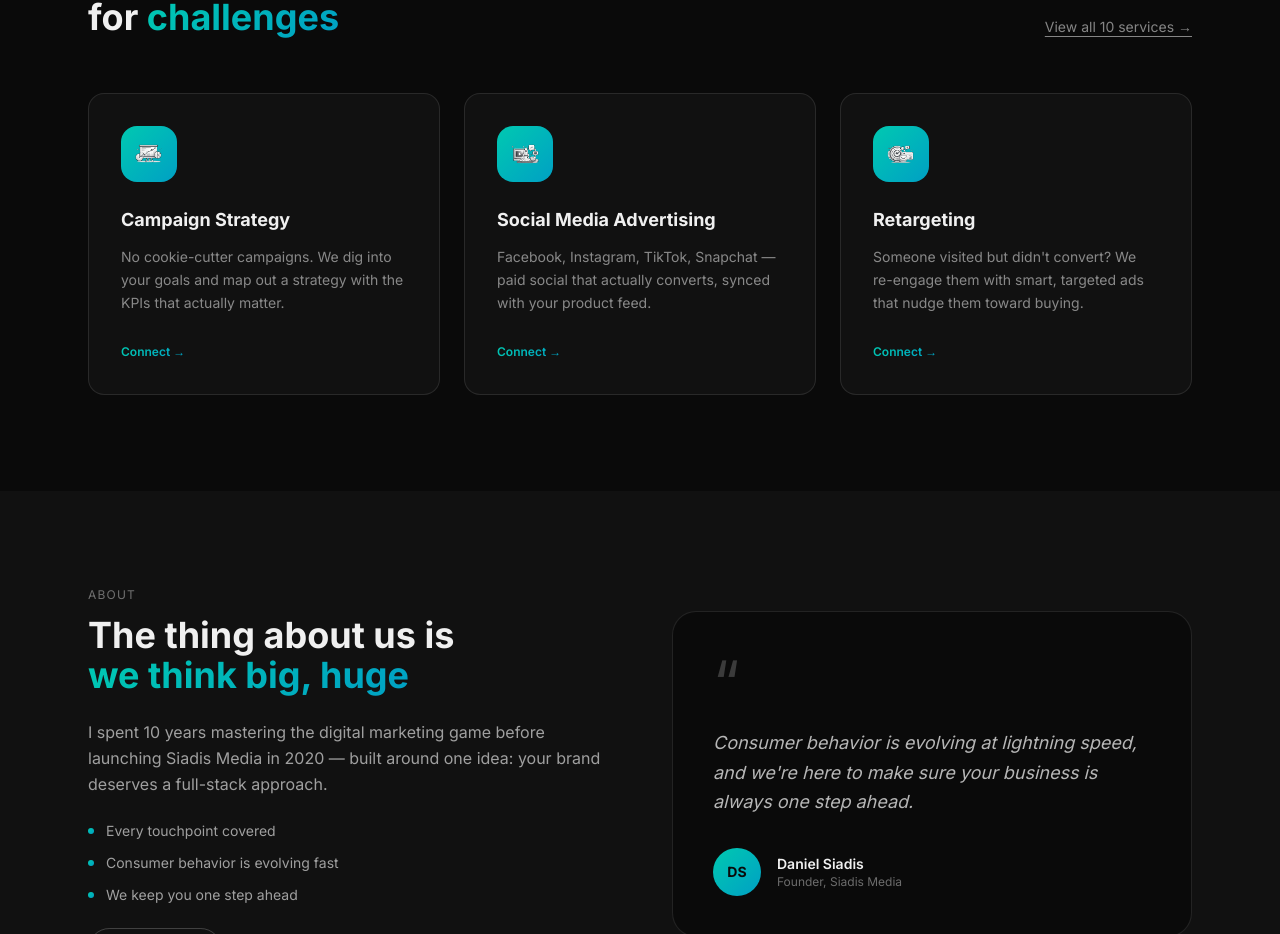
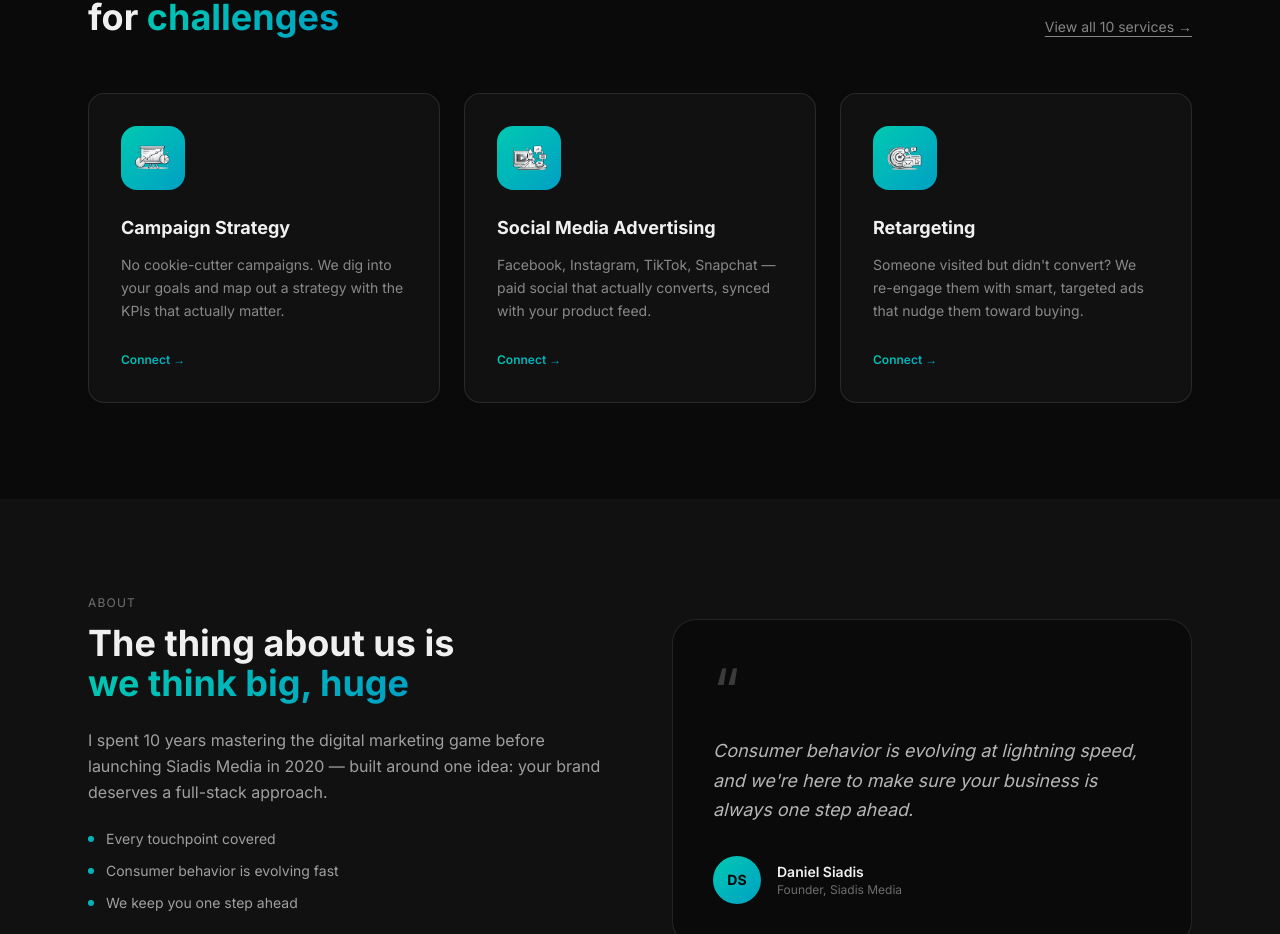
Before and after one commit to grietjebie/siadis-media, a Next.js app: page / in a window 1280 px wide. Shown: the part 1125-2059 px from the top of the page. Built offline with nearby package versions, Linux system fonts and the light colour scheme.

Commit message:
Increase service icons from 36px to 48px in larger container
Co-Authored-By: Claude Sonnet 4.6 <noreply@anthropic.com>

```diff
--- a/app/page.tsx
+++ b/app/page.tsx
@@ -110,8 +110,8 @@ export default function HomePage() {
           <div className="grid md:grid-cols-3 gap-6">
             {featuredServices.map((s, i) => (
               <div key={i} className="bg-[#111] border border-white/10 rounded-2xl p-8 hover:border-white/20 transition group">
-                <div className="w-14 h-14 rounded-2xl teal-gradient flex items-center justify-center mb-6 group-hover:scale-110 transition overflow-hidden">
-                  <Image src={s.icon} alt={s.title} width={36} height={36} className="object-contain" />
+                <div className="w-16 h-16 rounded-2xl teal-gradient flex items-center justify-center mb-6 group-hover:scale-110 transition overflow-hidden">
+                  <Image src={s.icon} alt={s.title} width={48} height={48} className="object-contain" />
                 </div>
                 <h3 className="text-lg font-bold mb-3">{s.title}</h3>
                 <p className="text-white/50 text-sm leading-relaxed mb-6">{s.desc}</p>
--- a/app/services/page.tsx
+++ b/app/services/page.tsx
@@ -87,8 +87,8 @@ export default function ServicesPage() {
             {services.map((s, i) => (
               <div key={i} className="bg-[#111] border border-white/10 rounded-2xl p-8 hover:border-white/20 transition group relative">
                 <div className="flex items-start gap-5">
-                  <div className="w-14 h-14 rounded-2xl teal-gradient flex items-center justify-center flex-shrink-0 group-hover:scale-110 transition overflow-hidden">
-                    <Image src={s.icon} alt={s.title} width={36} height={36} className="object-contain" />
+                  <div className="w-16 h-16 rounded-2xl teal-gradient flex items-center justify-center flex-shrink-0 group-hover:scale-110 transition overflow-hidden">
+                    <Image src={s.icon} alt={s.title} width={48} height={48} className="object-contain" />
                   </div>
                   <div className="flex-1">
                     <h3 className="text-xl font-bold mb-1">{s.title}</h3>
```
